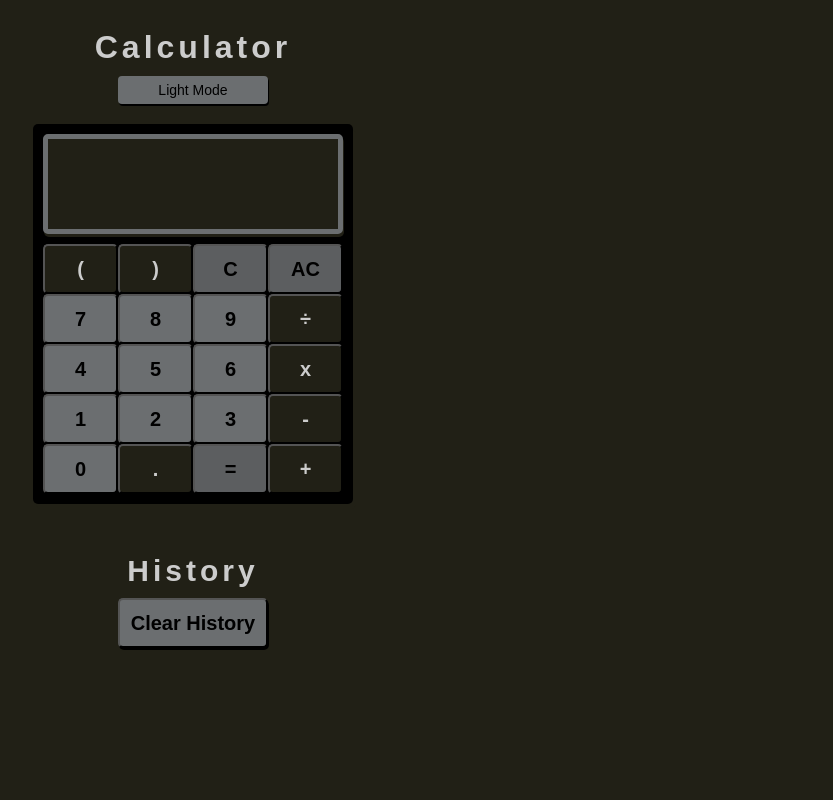
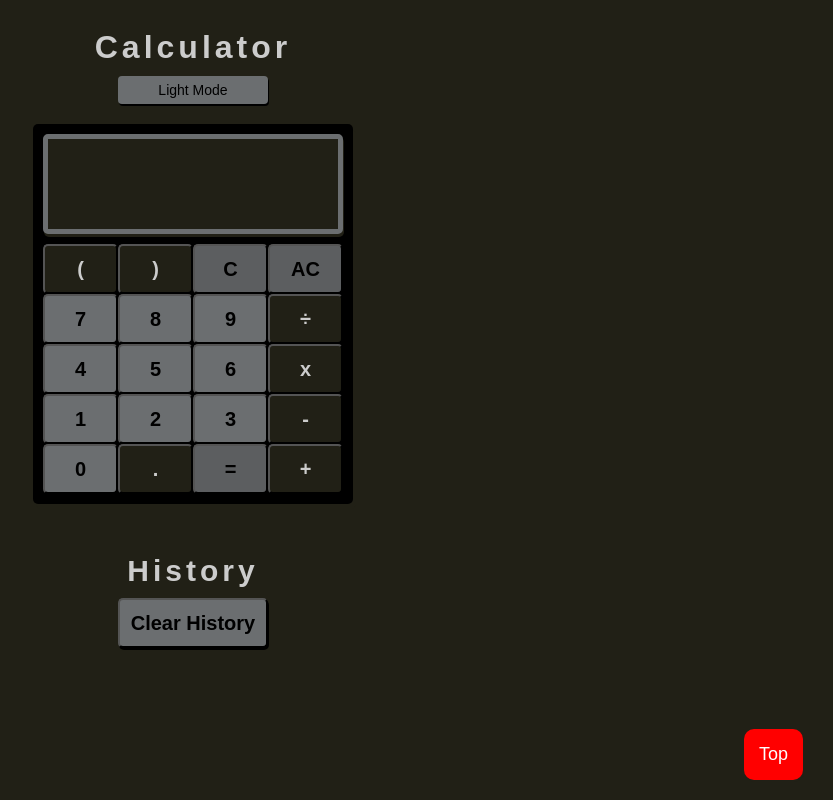
Before and after one commit to P-Worthington/calculator, a website: page index.html in a window 1280 px wide. Both pictures are taken after a click on the button "Dark Mode". Shown: the whole page, without its empty margins (447-1280 px from the left). Drawn offline with Linux system fonts and the light colour scheme.

Commit message:
scroll to top function added

```diff
--- a/assets/css/style.css
+++ b/assets/css/style.css
@@ -156,7 +156,7 @@ body {
     cursor: pointer;
     color: white;
     background-color: rgb(84, 105, 212);
-    box-shadow: rgb(0 0 0 / 0%) 0px 0px 0px 0px, rgb(0 0 0 / 0%) 0px 0px 0px 0px, rgb(0 0 0 / 12%) 0px 1px 1px 0px, rgb(84 105 212) 0px 0px 0px 1px, rgb(0 0 0 / 0%) 0px 0px 0px 0px, rgb(0 0 0 / 0%) 0px 0px 0px 0px, rgb(60 66 87 / 8%) 0px 2px 5px 0px;
+    box-shadow: 1px 2px #212016;
     border-radius: 4px;
     font-size: 14px;
     font-weight: 500;
@@ -191,6 +191,35 @@ body {
         width: 90%;
     }
 }
+
+/*
+scroll to top button
+*/
+
+/*
+* from https://www.w3schools.com/howto/howto_js_scroll_to_top.asp
+*/
+
+#scroll-top {
+    display: block;
+    position: fixed;
+    bottom: 20px;
+    right: 30px;
+    z-index: 99;
+    background-color: red;
+    border: none;
+    box-shadow: 1px 2px #212016;
+    color: white;
+    cursor: pointer;
+    padding: 15px;
+    border-radius: 10px;
+    font-size: 18px;
+    transition: background-color .24s;
+  }
+
+  #scroll-top:hover {
+    background-color: darkred;
+  }
 
 /*
 Dark Mode properties
@@ -250,6 +279,11 @@ Dark Mode properties
     transition: background-color .24s;
 }
 
+.dark-scroll-btn {
+    background-color: #212016;
+    color: #ccc;
+}
+
 /*media query specific to the font size of screen and history*/
 
 @media only screen and (max-width: 375px) {
--- a/assets/script/script.js
+++ b/assets/script/script.js
@@ -297,4 +297,17 @@ function darkMode() {
     } else {
         document.getElementById("dark-mode").innerHTML = "Dark Mode";
     }
+
+    var scrollBtn = document.getElementById("scroll-top");
+    scrollBtn.classList.toggle("dark-scroll-btn");
 }
+
+//scroll to top event listener
+document.getElementById("scroll-top").addEventListener("click", function() {
+    toTop();
+});
+
+function toTop() {
+    document.body.scrollTop = 0; // For Safari
+    document.documentElement.scrollTop = 0; // For Chrome, Firefox, IE and Opera
+  }
--- a/index.html
+++ b/index.html
@@ -89,6 +89,12 @@
         <div class="history-item-container" id="history"></div>
     </div>
 
+    <footer>
+        <div>
+            <button id="scroll-top" title="Go to top">Top</button>
+        </div>
+    </footer>
+
     <!--Link own js-->
     <script src="assets/script/script.js"></script>
 
```
